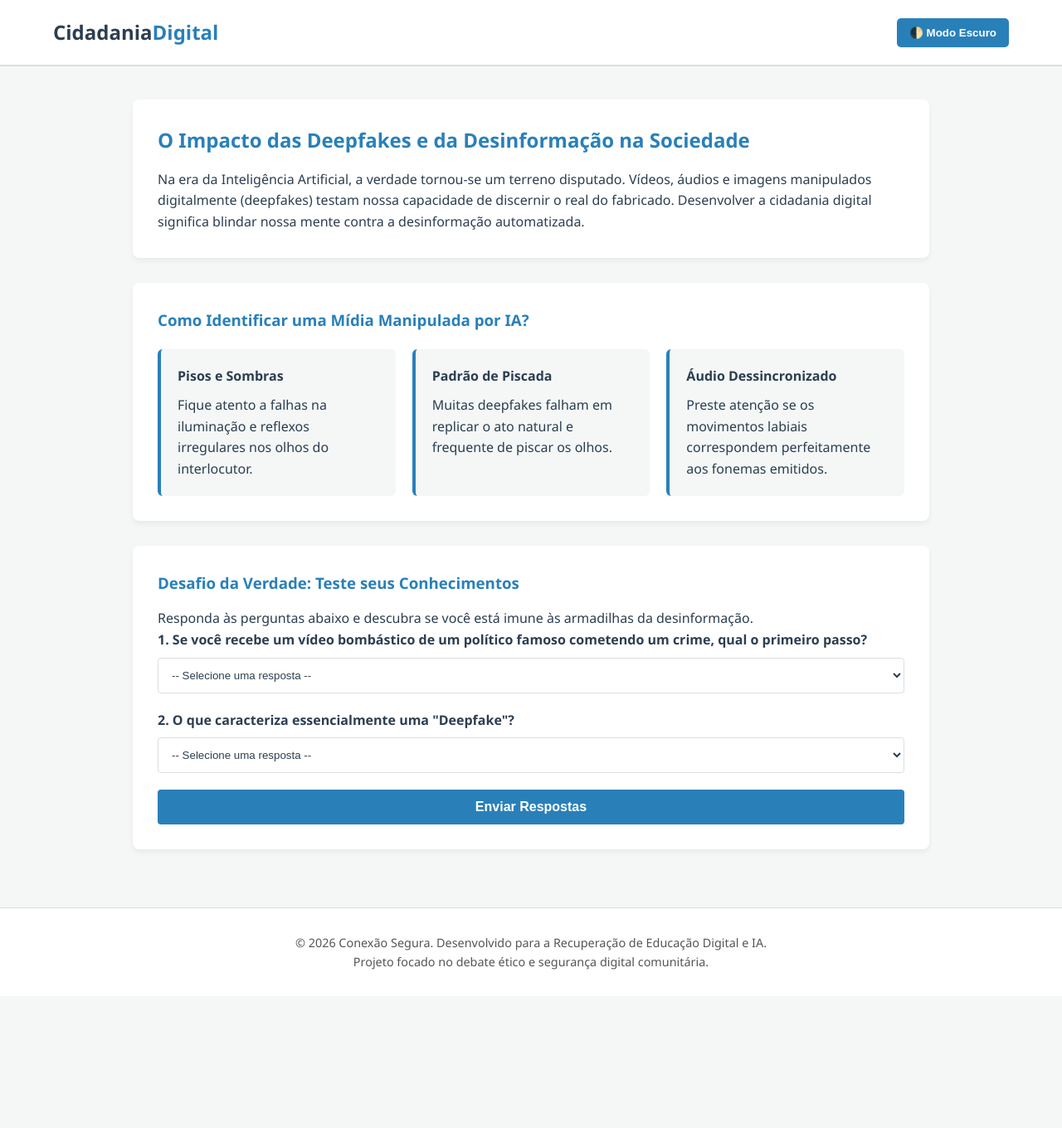
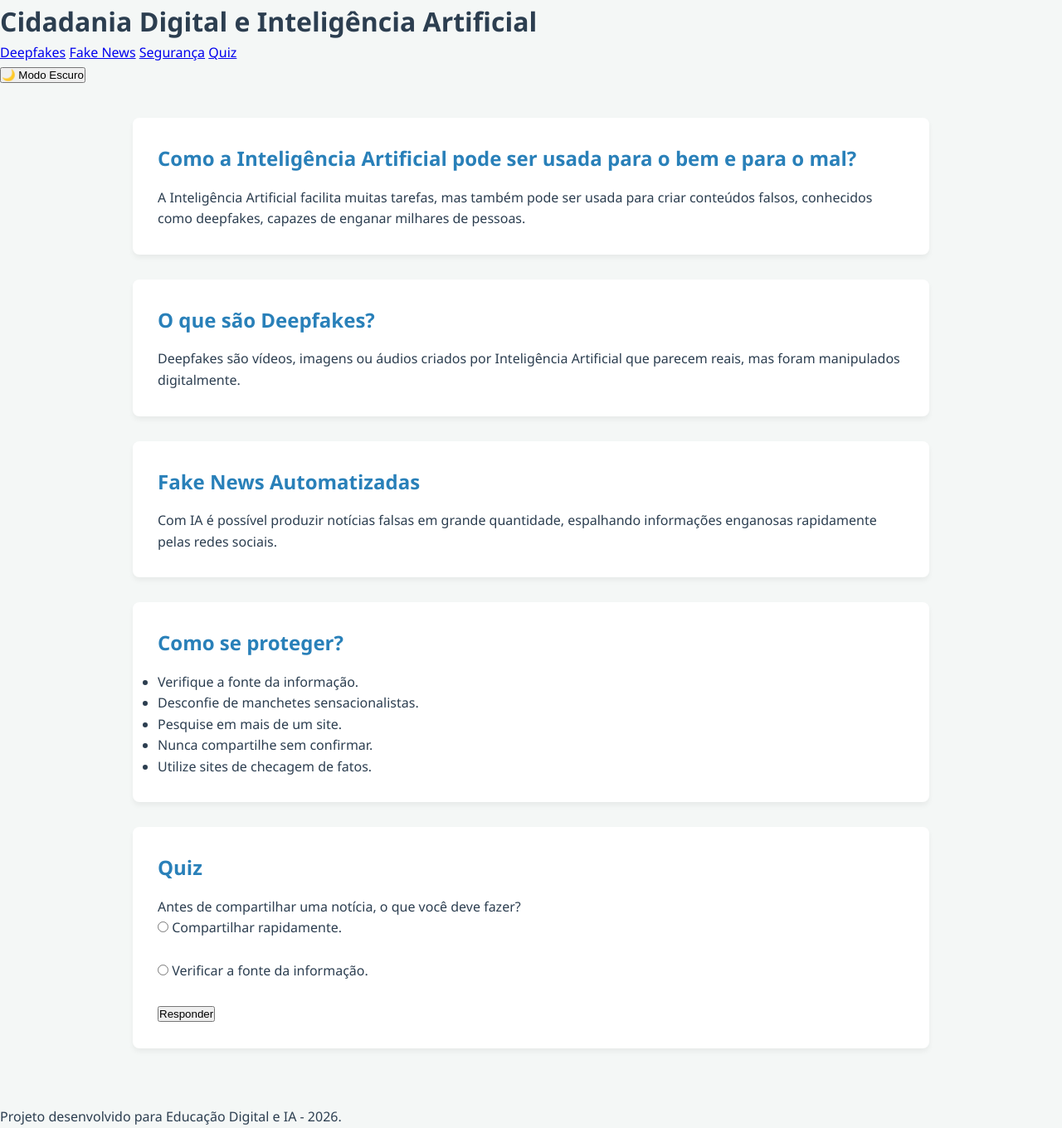
Before and after one commit to jeniferrebinski-lgtm/Cidadania-Digital-e-Intelig-ncia-Artificial, a plain HTML site: page index.html in a window 1280 px wide. Shown: the whole page at 83% size. Before the commit the page ends 1201 px from the top, so only its background shows below. Drawn offline with Linux system fonts and the light colour scheme; files that its build step writes are made by us from their sources; files whose address does not match are found by name.

Commit message:
Update index.html

```diff
--- a/index.html
+++ b/index.html
@@ -3,91 +3,119 @@
 <head>
 <meta charset="UTF-8">
 <meta name="viewport" content="width=device-width, initial-scale=1.0">
-    <title>Conexão Segura | Cidadania Digital e IA</title>
+<title>Cidadania Digital e Inteligência Artificial</title>
+
 <link rel="stylesheet" href="css/style.css">
 </head>
+
 <body>
 
-    <!-- Cabeçalho Principal -->
-    <header class="main-header">
-        <div class="logo">
-            <h1>Cidadania<span>Digital</span></h1>
-        </div>
-        <button id="toggle-accessibility" class="btn-accessible" aria-label="Alternar modo escuro">🌓 Modo Escuro</button>
+<header>
+<h1>Cidadania Digital e Inteligência Artificial</h1>
+
+<nav>
+<a href="#deepfake">Deepfakes</a>
+<a href="#fake">Fake News</a>
+<a href="#dicas">Segurança</a>
+<a href="#quiz">Quiz</a>
+</nav>
+
+<button id="modoEscuro">🌙 Modo Escuro</button>
+
 </header>
 
-    <!-- Conteúdo Principal Semântico -->
 <main>
 
-        <!-- Seção 1: Introdução e Contextualização -->
-        <section class="hero-section">
-            <h2>O Impacto das Deepfakes e da Desinformação na Sociedade</h2>
-            <p>Na era da Inteligência Artificial, a verdade tornou-se um terreno disputado. Vídeos, áudios e imagens manipulados digitalmente (deepfakes) testam nossa capacidade de discernir o real do fabricado. Desenvolver a cidadania digital significa blindar nossa mente contra a desinformação automatizada.</p>
+<section id="banner">
+<h2>Como a Inteligência Artificial pode ser usada para o bem e para o mal?</h2>
+
+<p>
+A Inteligência Artificial facilita muitas tarefas, mas também pode ser usada para criar conteúdos falsos, conhecidos como deepfakes, capazes de enganar milhares de pessoas.
+</p>
+
 </section>
 
-        <!-- Seção 2: Guia de Identificação -->
-        <section class="guide-section">
-            <h3>Como Identificar uma Mídia Manipulada por IA?</h3>
-            <div class="cards-container">
-                <div class="card">
-                    <h4>Pisos e Sombras</h4>
-                    <p>Fique atento a falhas na iluminação e reflexos irregulares nos olhos do interlocutor.</p>
-                </div>
-                <div class="card">
-                    <h4>Padrão de Piscada</h4>
-                    <p>Muitas deepfakes falham em replicar o ato natural e frequente de piscar os olhos.</p>
-                </div>
-                <div class="card">
-                    <h4>Áudio Dessincronizado</h4>
-                    <p>Preste atenção se os movimentos labiais correspondem perfeitamente aos fonemas emitidos.</p>
-                </div>
-            </div>
+<section id="deepfake">
+
+<h2>O que são Deepfakes?</h2>
+
+<p>
+Deepfakes são vídeos, imagens ou áudios criados por Inteligência Artificial que parecem reais, mas foram manipulados digitalmente.
+</p>
+
 </section>
 
-        <!-- Seção 3: Quiz Anti-Desinformação (Interatividade Obrigatória) -->
-        <section class="quiz-section">
-            <h3>Desafio da Verdade: Teste seus Conhecimentos</h3>
-            <p>Responda às perguntas abaixo e descubra se você está imune às armadilhas da desinformação.</p>
+<section id="fake">
 
-            <form id="quiz-form">
-                <!-- Pergunta 1 -->
-                <div class="quiz-group">
-                    <label for="q1">1. Se você recebe um vídeo bombástico de um político famoso cometendo um crime, qual o primeiro passo?</label>
-                    <select id="q1" required>
-                        <option value="">-- Selecione uma resposta --</option>
-                        <option value="errada">Compartilhar imediatamente nos grupos de família.</option>
-                        <option value="correta">Verificar em portais de checagem confiáveis e analisar os detalhes visuais.</option>
-                        <option value="errada">Acreditar piamente, pois vídeos não podem ser manipulados.</option>
-                    </select>
-                </div>
+<h2>Fake News Automatizadas</h2>
 
-                <!-- Pergunta 2 -->
-                <div class="quiz-group">
-                    <label for="q2">2. O que caracteriza essencialmente uma "Deepfake"?</label>
-                    <select id="q2" required>
-                        <option value="">-- Selecione uma resposta --</option>
-                        <option value="errada">Uma notícia escrita com erros de gramática propositais.</option>
-                        <option value="errada">Uma montagem simples feita no Photoshop antigo.</option>
-                        <option value="correta">Vídeos ou áudios gerados por Inteligência Artificial que imitam perfeitamente pessoas reais.</option>
-                    </select>
-                </div>
+<p>
+Com IA é possível produzir notícias falsas em grande quantidade, espalhando informações enganosas rapidamente pelas redes sociais.
+</p>
 
-                <button type="submit" class="btn-submit">Enviar Respostas</button>
+</section>
+
+<section id="dicas">
+
+<h2>Como se proteger?</h2>
+
+<ul>
+
+<li>Verifique a fonte da informação.</li>
+
+<li>Desconfie de manchetes sensacionalistas.</li>
+
+<li>Pesquise em mais de um site.</li>
+
+<li>Nunca compartilhe sem confirmar.</li>
+
+<li>Utilize sites de checagem de fatos.</li>
+
+</ul>
+
+</section>
+
+<section id="quiz">
+
+<h2>Quiz</h2>
+
+<p>
+Antes de compartilhar uma notícia, o que você deve fazer?
+</p>
+
+<form id="formQuiz">
+
+<input type="radio" name="resposta" value="errado">
+Compartilhar rapidamente.
+
+<br><br>
+
+<input type="radio" name="resposta" value="certo">
+Verificar a fonte da informação.
+
+<br><br>
+
+<button type="submit">
+Responder
+</button>
+
 </form>
 
-            <!-- Div manipulada dinamicamente via JS -->
-            <div id="quiz-result" class="result-box hidden">
-                <p id="result-text"></p>
-            </div>
+<p id="resultado"></p>
+
 </section>
+
 </main>
 
-    <!-- Rodapé Semântico -->
-    <footer class="main-footer">
-        <p>&copy; 2026 Conexão Segura. Desenvolvido para a Recuperação de Educação Digital e IA.</p>
-        <p>Projeto focado no debate ético e segurança digital comunitária.</p>
+<footer>
+
+<p>
+Projeto desenvolvido para Educação Digital e IA - 2026.
+</p>
+
 </footer>
 
 <script src="js/script.js"></script>
+
 </body>
 </html>
```
Lines whose indentation alone changed are shown as unchanged.
